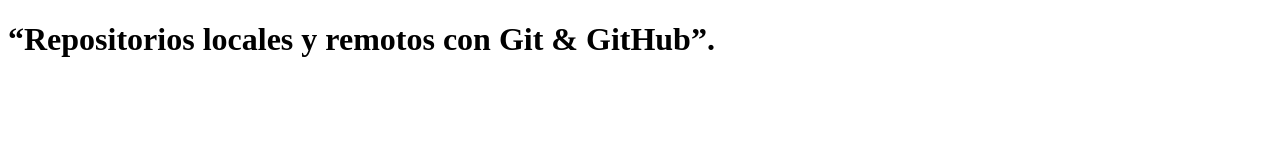
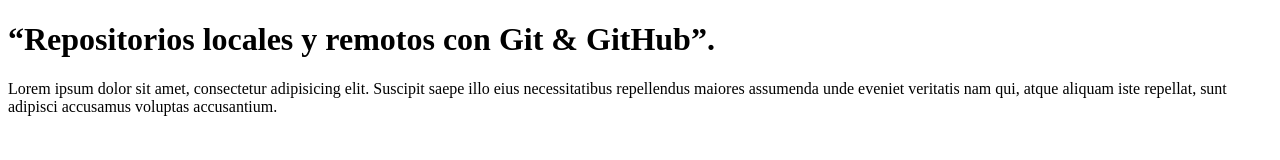
Before and after one commit to Leoekis/TP-GitHub, a plain HTML site: page index.html in a window 1280 px wide. Drawn offline with Linux system fonts and the light colour scheme.

Commit message:
Se añadio un parrafo

```diff
--- a/index.html
+++ b/index.html
@@ -10,6 +10,7 @@
     <h1>
         “Repositorios locales y remotos con Git & GitHub”.
     </h1>
+    <p> Lorem ipsum dolor sit amet, consectetur adipisicing elit. Suscipit saepe illo eius necessitatibus repellendus maiores assumenda unde eveniet veritatis nam qui, atque aliquam iste repellat, sunt adipisci accusamus voluptas accusantium.</p>
     <script src="js/app.Js"></script>
 </body>
 </html>
```
